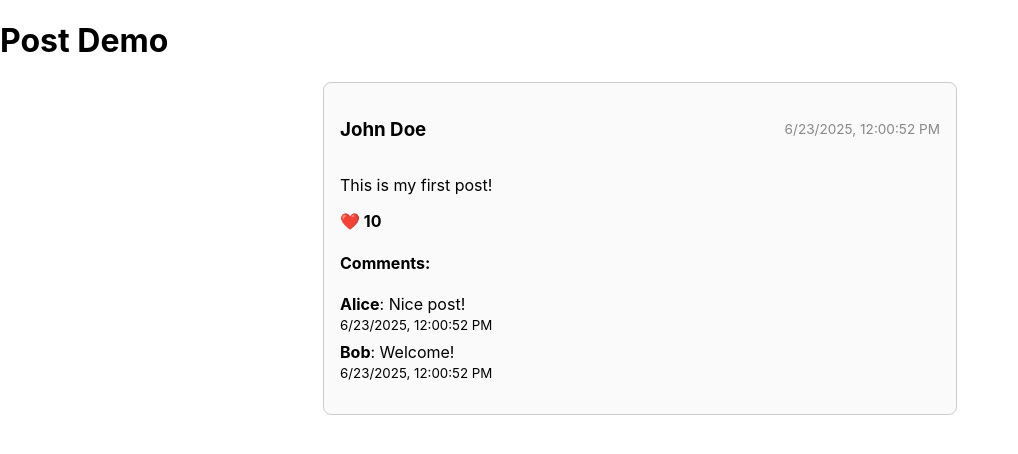
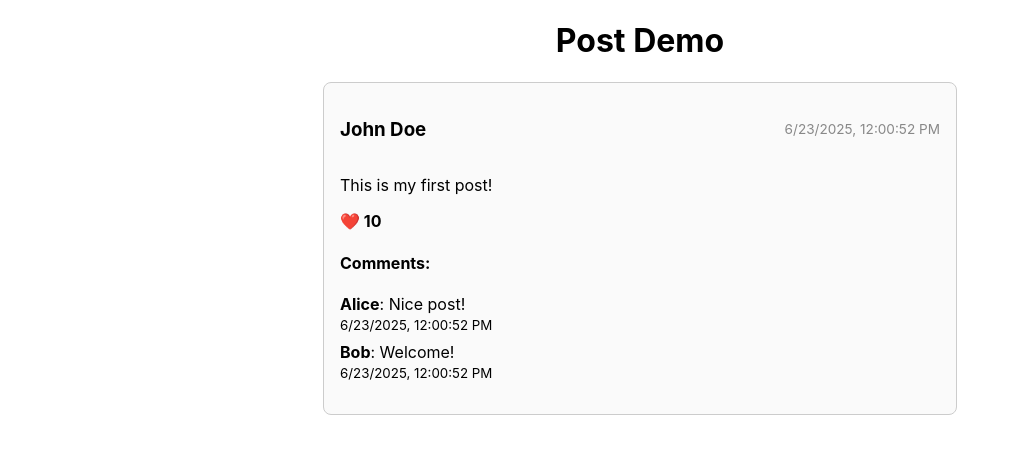
Before and after one commit to FILDEST/KeremNet, a React (Create React App) app in the folder keremnet/: page / in a window 1280 px wide. Shown: the top 454 px of the page, without its empty margins (0-1018 px from the left). Built offline with nearby package versions, Linux system fonts and the light colour scheme.

Commit message:
center align the title in the App component

```diff
--- a/keremnet/src/App.tsx
+++ b/keremnet/src/App.tsx
@@ -27,7 +27,7 @@ const samplePost: PostProps = {
 function App() {
   return (
     <div className="App">
-      <h1>Post Demo</h1>
+      <h1 style={{ textAlign: 'center' }}>Post Demo</h1>
       <Post {...samplePost} />
     </div>
   );
```
